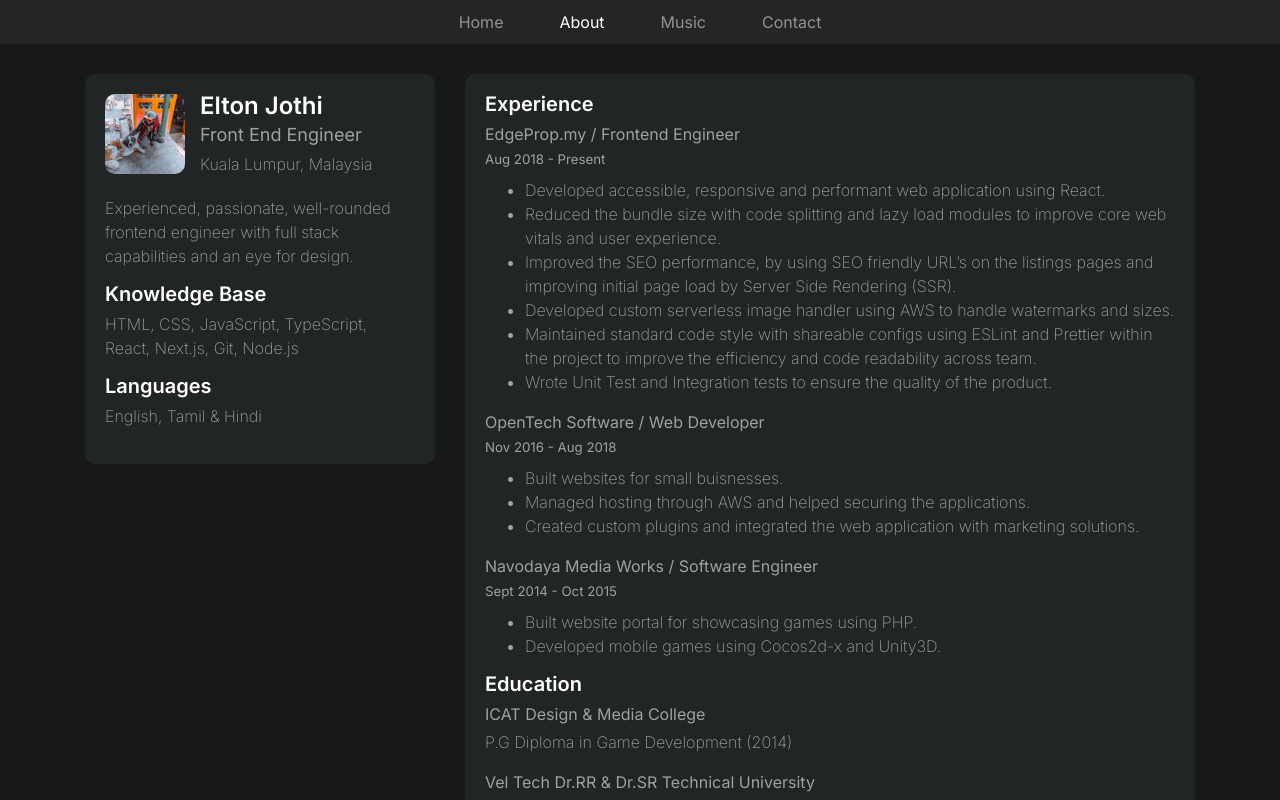
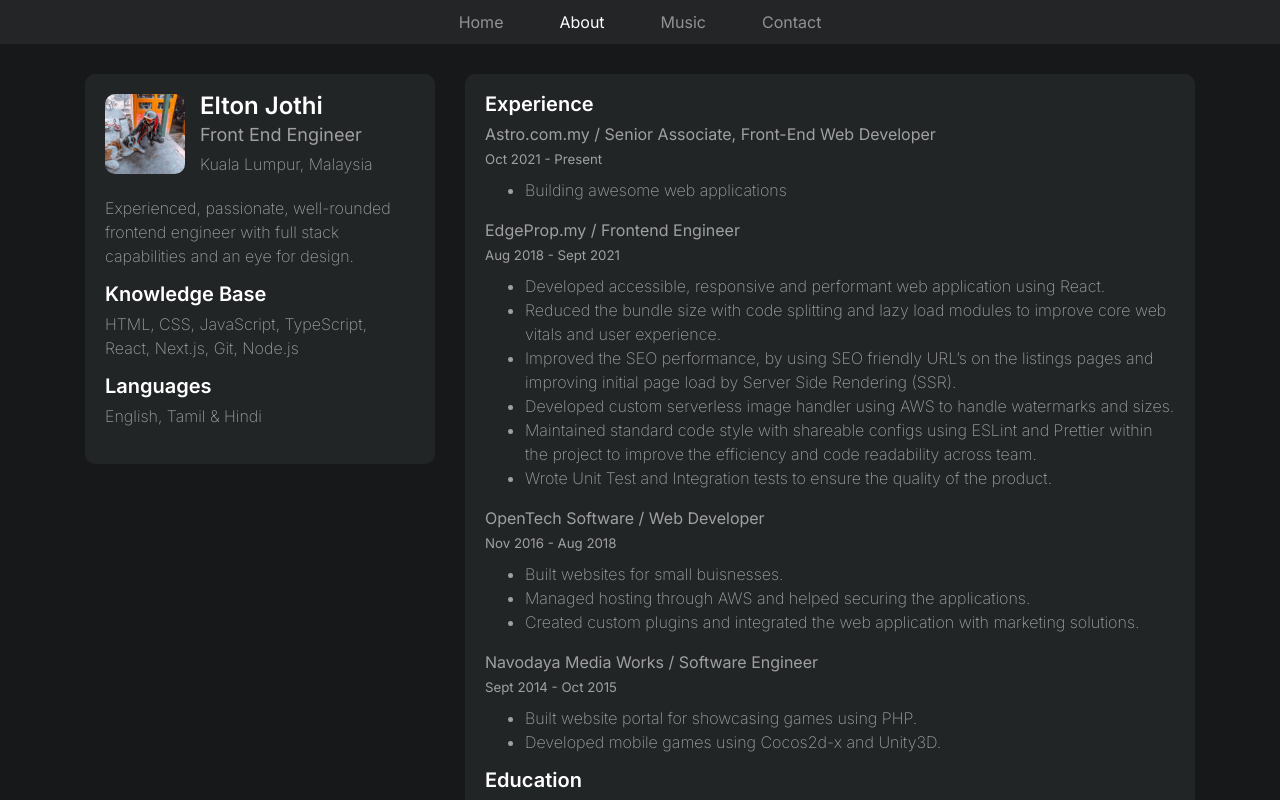
Before and after one commit to eltonjothi/frontpage, a Next.js app: page /about in a window 1280 px wide. Shown: the top 800 px of the page. Built offline with nearby package versions, Linux system fonts and the light colour scheme.

Commit message:
change work history

```diff
--- a/components/resume/Main.jsx
+++ b/components/resume/Main.jsx
@@ -66,9 +66,18 @@ function Main() {
               <div className="col-12">
                 <h3 className="ft-600 maroon">Experience</h3>
                 <h4 className="ft-400 grey-30">
+                  Astro.com.my / Senior Associate, Front-End Web Developer
+                </h4>
+                <h5 className="ft-400 grey-30">Oct 2021 - Present</h5>
+                <ul className="ft-200 grey-30">
+                  <li>Building awesome web applications</li>
+                </ul>
+              </div>
+              <div className="col-12">
+                <h4 className="ft-400 grey-30">
                   EdgeProp.my / Frontend Engineer
                 </h4>
-                <h5 className="ft-400 grey-30">Aug 2018 - Present</h5>
+                <h5 className="ft-400 grey-30">Aug 2018 - Sept 2021</h5>
                 <ul className="ft-200 grey-30">
                   <li>
                     Developed accessible, responsive and performant web
```
